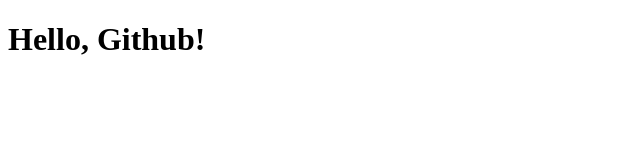
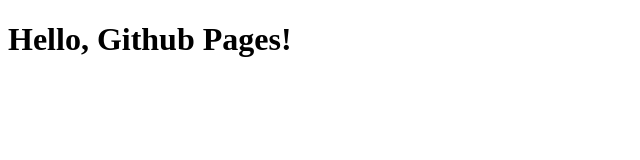
Before and after one commit to MadMensch/madmensch.github.io, a plain HTML site: page index.html in a window 1280 px wide. Shown: the whole page, without its empty margins (0-640 px from the left). Drawn offline with Linux system fonts and the light colour scheme.

Commit message:
first commit

```diff
--- a/index.html
+++ b/index.html
@@ -5,6 +5,6 @@
     <title>Github Pages Test</title>
   </head>
   <body>
-    <h1>Hello, Github!</h1>
+    <h1>Hello, Github Pages!</h1>
   </body>
 </html>
```
